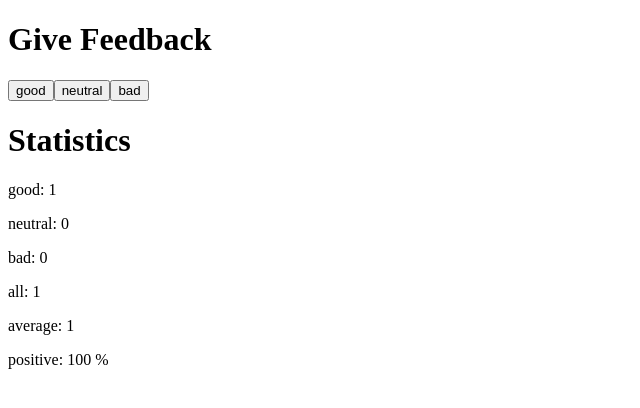
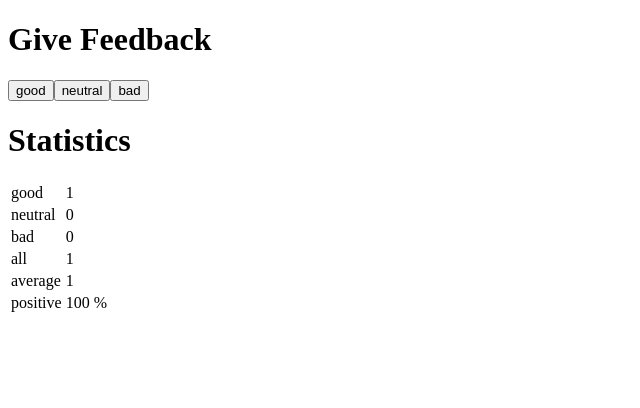
Before and after one commit to maxins1211/fullstackopen-uh, a React (Vite) app in the folder part1/unicafe/: page / in a window 1280 px wide. Both pictures are taken after a click on the button "good". Shown: the top 408 px of the page, without its empty margins (0-640 px from the left). Built offline with nearby package versions, Linux system fonts and the light colour scheme.

Commit message:
Add solution for exercises 1.11

```diff
--- a/part1/unicafe/src/App.jsx
+++ b/part1/unicafe/src/App.jsx
@@ -6,9 +6,10 @@
 
 const StatisticLine = ({ text, value }) => {
   return (
-    <p>
-      {text}: {value}
-    </p>
+    <tr>
+      <td>{text}</td>
+      <td>{value}</td>
+    </tr>
   );
 };
 const Statistics = ({ good, neutral, bad }) => {
@@ -16,7 +17,9 @@
   const average = (good * 1 + bad * -1) / total;
   const positiveFeedback = (good / total) * 100;
   const output = (
-    <>
+    <table>
+      <thead></thead>
+      <tbody>
         <StatisticLine text="good" value={good} />
         <StatisticLine text="neutral" value={neutral} />
         <StatisticLine text="bad" value={bad} />
@@ -26,7 +29,9 @@
           text="positive"
           value={isNaN(positiveFeedback) ? "" : positiveFeedback + " %"}
         />
-    </>
+      </tbody>
+      <tfoot></tfoot>
+    </table>
   );
   return (
     <>
```
Lines whose indentation alone changed are shown as unchanged.
